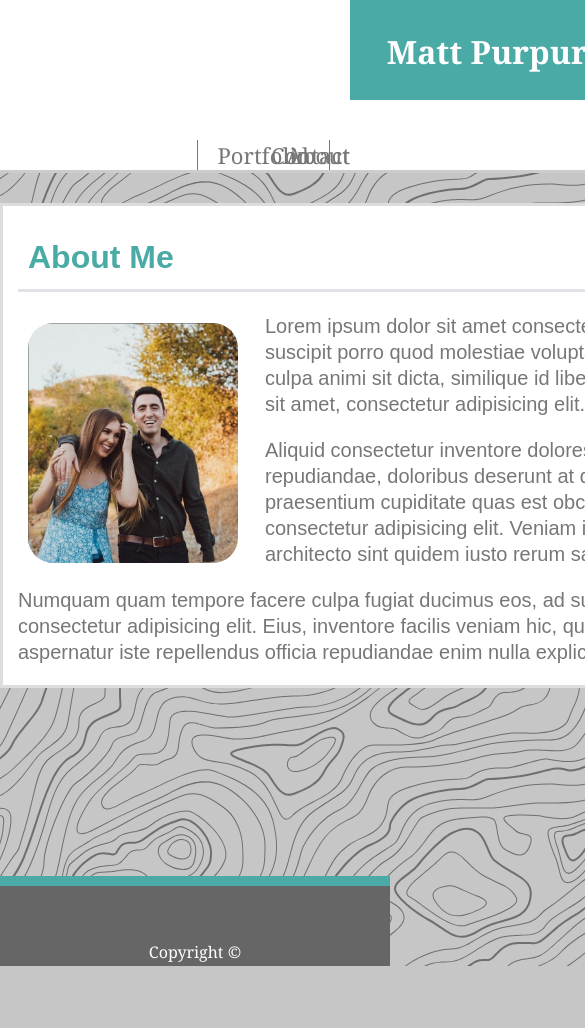
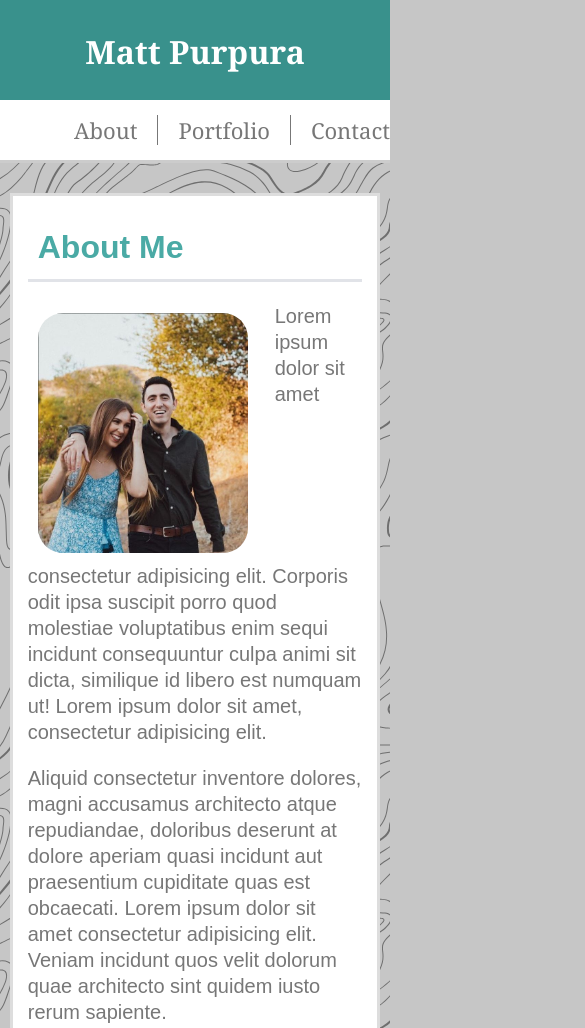
Before and after one commit to mattpurpura/hw2-responsive-portoflio, a plain HTML site: page index.html in a window 390 px wide. Shown: the top 1028 px of the page, 585 px wide, since content can reach past the window. Before the commit the page ends 966 px from the top, so only its background shows below. Drawn offline with Linux system fonts and the light colour scheme.

Commit message:
media 980, 768 done.  viewport not added

```diff
--- a/assets/css/style.css
+++ b/assets/css/style.css
@@ -159,3 +159,48 @@ footer{
     padding-top: 55px;
     z-index: 2;
 }
+
+@media screen and (max-width: 980px){
+    header{
+        padding-left: 40px;
+        padding-right: 40px;
+    }
+
+    .mainContent{
+        width: 60%;
+        margin-left: 40px;
+    }
+}
+
+@media screen and (max-width: 768px){
+    header{
+        padding-left: 15px;
+        padding-right: 15px;
+    }
+
+    .mainContent{
+        width: 95%;
+        margin: 0 auto;
+    }
+}
+
+@media screen and (max-width: 640px){
+    header{
+        position: static;
+        padding-left: 0;
+        padding-right: 0;
+    }
+
+    .name{
+        width: 100%
+    }
+
+    .tab{
+        margin-top: 15px;
+        margin-bottom: 15px;
+    }
+
+    .navtabs{
+        margin: 0 auto;
+    }
+}
--- a/index.html
+++ b/index.html
@@ -14,9 +14,11 @@
         <h1 class="name">
             <a class="home" href="index.html">Matt Purpura</a>
         </h1>
-            <a class="tab" href="contact.html">Contact</a>
+        <div class="navtabs">
+            <a class="tab" id="tabContact" href="contact.html">Contact</a>
             <a class="tab" id="tabPortfolio" href="portfolio.html">Portfolio</a>
             <a class="tab" href="index.html">About</a>
+        </div>
     </header>
 
     <div class="wrapper">
```
